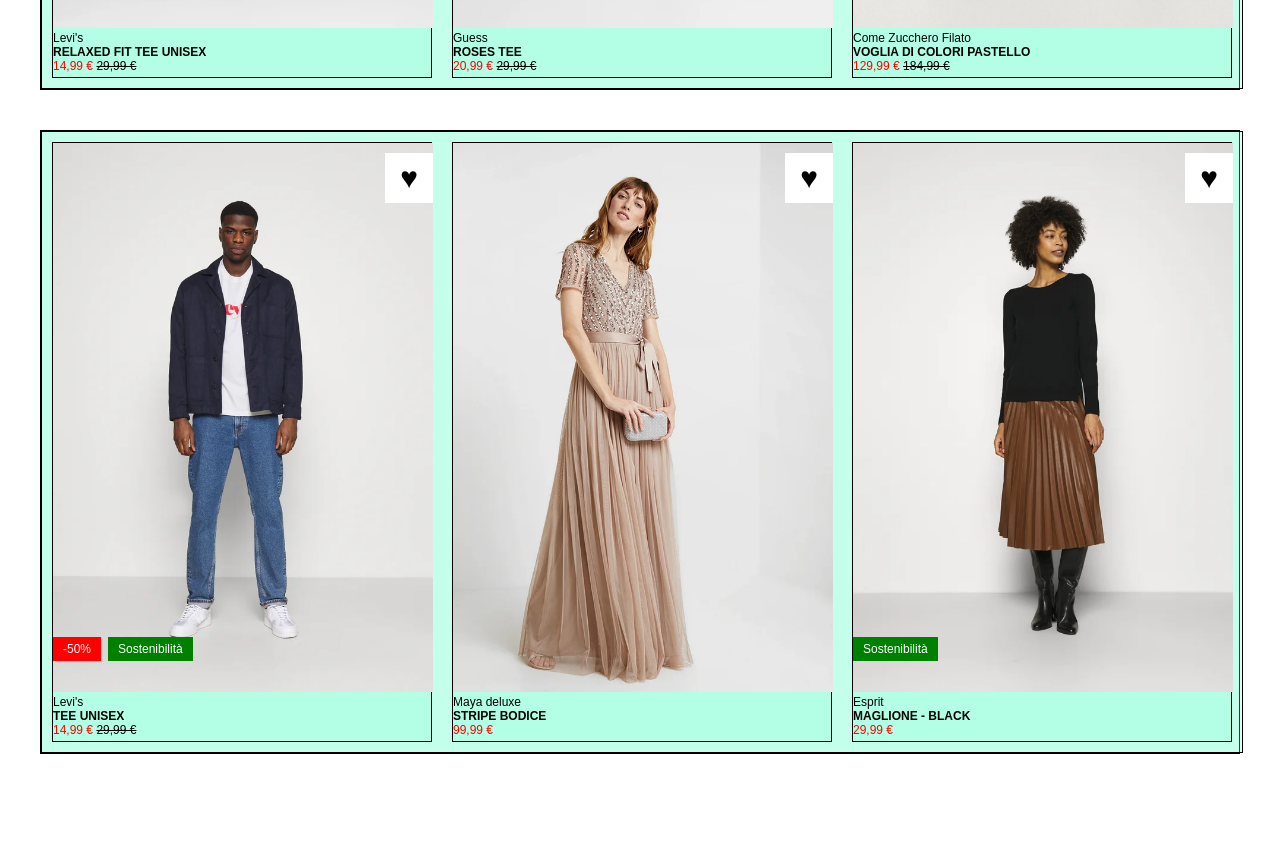
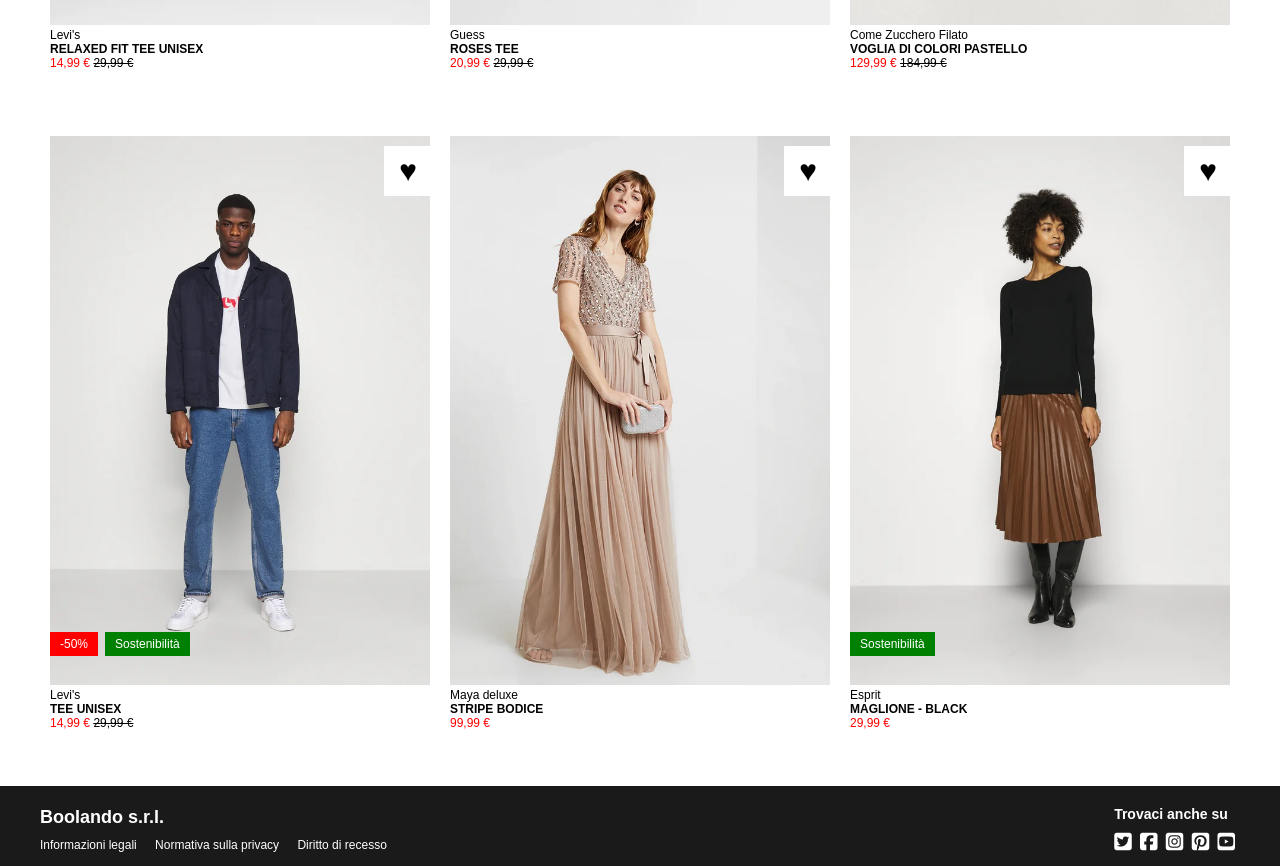
Before and after one commit to Francesca-Lisi/html-css-boolando, a plain HTML site: page index.html in a window 1280 px wide. Shown: the part 624-1490 px from the top of the page. Before the commit the page ends 1418 px from the top, so only its background shows below. Drawn offline with Linux system fonts and the light colour scheme.

Commit message:
[add] content in footer

```diff
--- a/css/style.css
+++ b/css/style.css
@@ -152,3 +152,48 @@ main img{
   left: 55px;
   bottom: 80px;
 }
+
+/************FOOTER*************/
+
+footer{
+  background-color: #1A1A1A;
+  color: white;
+  font-family: Arial, Helvetica, sans-serif;
+  font-size: 11px;
+  height: 80px;
+  padding-top: 20px;
+}
+
+footer .info span{
+  font-size: 18px;
+  font-weight: 700;
+}
+
+footer .info ul li{
+  display: inline-block;
+  list-style-type: none;
+  font-weight: 100;
+  text-decoration: none;
+  color: white;
+  margin-top: 10px;
+}
+
+footer .info ul li a{
+  padding: 10px 15px 10px 0;
+  list-style-type: none;
+  font-weight: 100;
+  text-decoration: none;
+  color: white;
+}
+
+footer span.social-buttons{
+  display: block;
+  font-size: 14px;
+  font-weight: 700;
+  margin-bottom: 10px;
+}
+
+footer i{
+  font-size: 20px;
+  padding-right: 5px;
+}
--- a/index.html
+++ b/index.html
@@ -38,9 +38,9 @@
 
     <!-- **************HEADER*************** -->
  <main >
-  <div class="container-main debug">
-    <div class="row debug">
-      <div class="card levi debug">
+  <div class="container-main">
+    <div class="row">
+      <div class="card levi">
         <img src="img/1.webp" alt="Levi's Relaxed fit">
         <img class="cover" src="img/1b.webp" alt="Levi's Relaxed fit">
         <span class="discount">-50%</span>
@@ -51,7 +51,7 @@
         <span class="price">14,99 &euro;  <span class="original-price">29,99 &euro;</span></span>
       </div>
 
-      <div class="card debug">
+      <div class="card">
         <img src="img/2.webp" alt="Guess Roses tee">
         <img class="cover" src="img/2b.webp" alt="Guess Roses Tee">
         <span class="discount">-30%</span>
@@ -61,7 +61,7 @@
         <span class="price">20,99 &euro;  <span class="original-price">29,99 &euro;</span></span>
       </div>
 
-      <div class="card debug">
+      <div class="card">
         <img src="img/3.webp" alt="Come Zucchero Filato">
         <img class="cover" src="img/3b.webp" alt="Come Zucchero Filato">
         <span class="discount">-30%</span>
@@ -74,9 +74,9 @@
    </div>
 
 
-   <div class="container-main debug">
-    <div class="row debug">
-      <div class="card levi debug">
+   <div class="container-main">
+    <div class="row">
+      <div class="card levi">
         <img src="img/4.webp" alt="Levi's Tee unisex">
         <img class="cover" src="img/4b.webp" alt="Levi's Tee unisex">
         <span class="discount">-50%</span>
@@ -87,7 +87,7 @@
         <span class="price">14,99 &euro;  <span class="original-price">29,99 &euro;</span></span>
       </div>
 
-      <div class="card debug">
+      <div class="card">
         <img src="img/5.webp" alt="Maya deluxe">
         <img class="cover" src="img/5b.webp"" alt="Maya deluxe">
         <span class="heart">&hearts;</span>
@@ -96,7 +96,7 @@
         <span class="price">99,99 &euro;</span>
       </div>
 
-      <div class="card debug">
+      <div class="card">
         <img src="img/6.webp" alt="Esprit Maglione black">
         <img class="cover" src="img/6b.webp" alt="Esprit Maglione black">
         <span class="bg-green">Sostenibilità</span>
@@ -110,7 +110,27 @@
  </main>
 
  <footer>
+  <div class="container">
 
+    <div class="info">
+      <span>Boolando s.r.l.</span>
+      <ul>
+        <li><a href="#">Informazioni legali</a></li>
+        <li><a href="#">Normativa sulla privacy</a></li>
+        <li><a href="#">Diritto di recesso</a></li>
+      </ul>
+    </div>
+
+
+    <div class="social">
+      <span class="social-buttons">Trovaci anche su</span>
+      <i class="fa-brands fa-square-twitter"></i>
+      <i class="fa-brands fa-square-facebook"></i>
+      <i class="fa-brands fa-square-instagram"></i>
+      <i class="fa-brands fa-square-pinterest"></i>
+      <i class="fa-brands fa-square-youtube"></i>
+    </div>
+   </div>
  </footer>
 
 </body>
```
